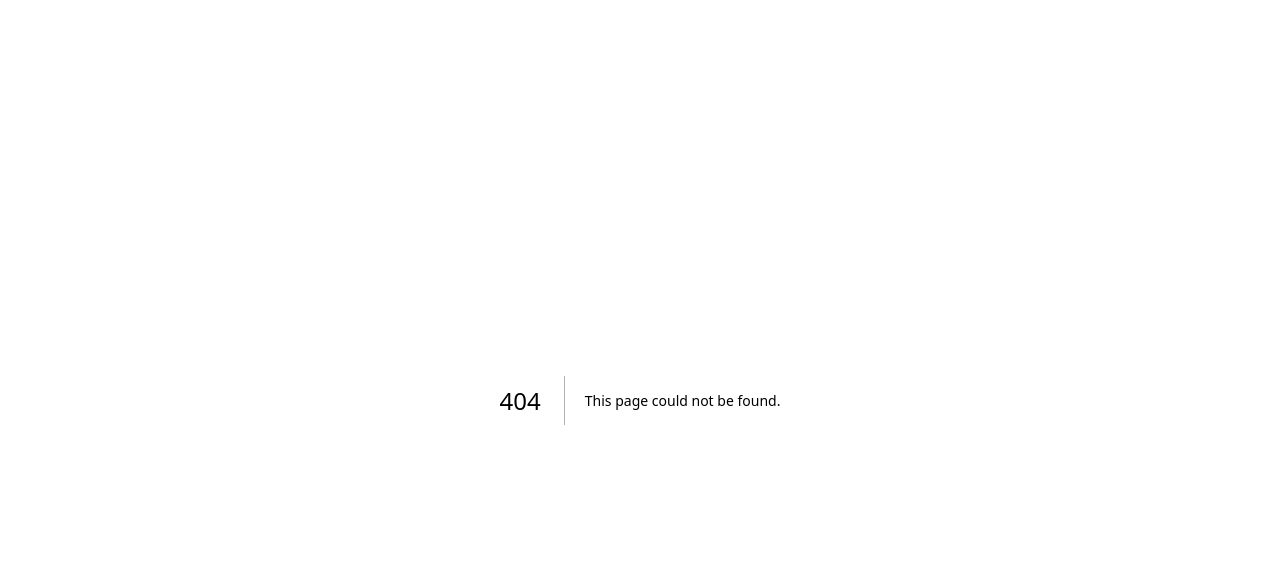
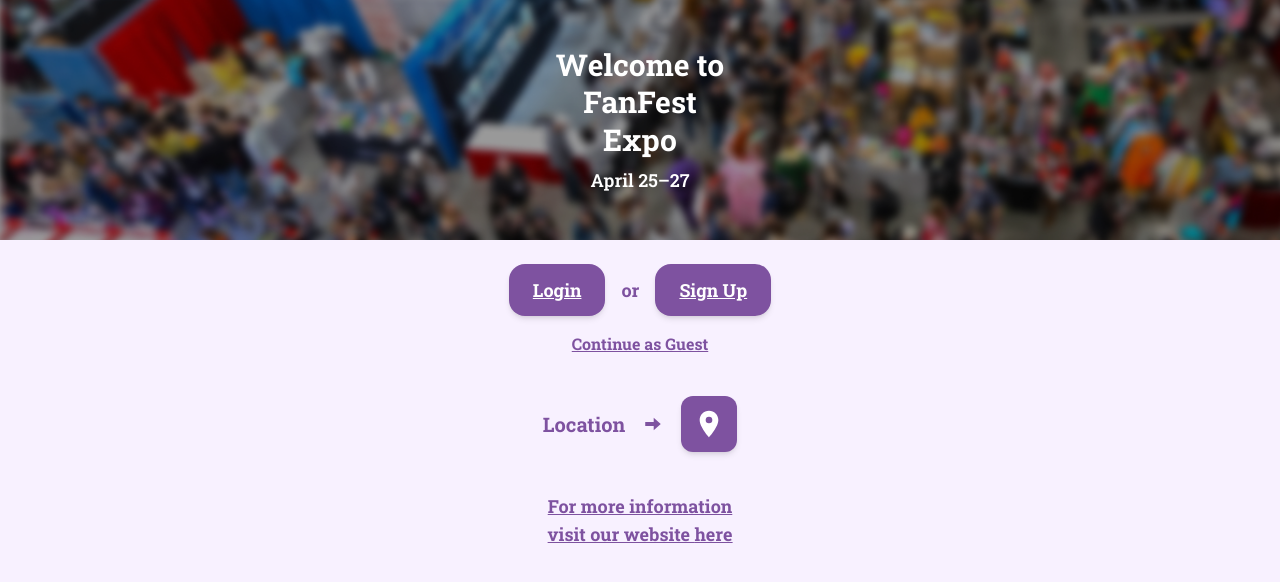
Before and after one commit to code-ongaku/FanFest-Expo, a Next.js app in the folder code/: page /welcome in a window 1280 px wide. Before the commit this address had no page. Shown: the top 582 px of the page. Built offline with nearby package versions, Linux system fonts and the light colour scheme.

Commit message:
Re-added welcome.js page after accidental deletion

```diff
--- /dev/null
+++ b/code/src/pages/welcome.js
@@ -0,0 +1,56 @@
+import React from 'react';
+
+const Welcome = () => {
+  return (
+    <div className="bg-[#F8F1FF] min-h-screen font-['Roboto_Slab'] text-[#7E52A0]">
+
+      {/* Background Banner */}
+      <div className="relative">
+        <img src="/fanfest-bg.png" alt="FanFest Banner" className="w-full h-60 object-cover" />
+        <div className="absolute inset-0 bg-black opacity-40" />
+        <div className="absolute inset-0 flex flex-col items-center justify-center text-white text-center px-4">
+          <h1 className="text-3xl font-bold leading-tight">Welcome to<br />FanFest<br />Expo</h1>
+          <p className="mt-2 text-lg font-semibold">April 25–27</p>
+        </div>
+      </div>
+
+      {/* Auth Buttons */}
+      <div className="mt-6 flex justify-center items-center gap-4">
+        <button className="bg-[#7E52A0] text-white font-bold text-lg px-6 py-3 rounded-2xl shadow-md underline">
+          Login
+        </button>
+        <span className="font-bold text-lg">or</span>
+        <button className="bg-[#7E52A0] text-white font-bold text-lg px-6 py-3 rounded-2xl shadow-md underline">
+          Sign Up
+        </button>
+      </div>
+
+      {/* Guest Link */}
+      <div className="text-center mt-4 font-bold underline">
+        Continue as Guest
+      </div>
+
+      {/* Location Section */}
+      <div className="mt-10 flex justify-center items-center gap-4">
+        <span className="text-xl font-bold">Location</span>
+        {/* Arrow Icon */}
+        <svg className="w-6 h-6 fill-[#7E52A0]" viewBox="0 0 17 17">
+          <path d="M9 4l5 4.5-5 4.5v-3H3v-3h6V4z" />
+        </svg>
+        {/* Location Icon */}
+        <div className="bg-[#7E52A0] w-14 h-14 rounded-xl flex items-center justify-center shadow-md">
+          <svg className="w-8 h-8 fill-white" viewBox="0 0 24 24">
+            <path d="M12 2C8.14 2 5 5.14 5 9c0 5.25 7 13 7 13s7-7.75 7-13c0-3.86-3.14-7-7-7zm0 9.5a2.5 2.5 0 1 1 0-5 2.5 2.5 0 0 1 0 5z" />
+          </svg>
+        </div>
+      </div>
+
+      {/* More Info */}
+      <div className="text-center mt-10 text-lg font-bold underline px-4">
+        For more information<br />visit our website <a href="#" className="underline">here</a>
+      </div>
+    </div>
+  );
+};
+
+export default Welcome;
```
